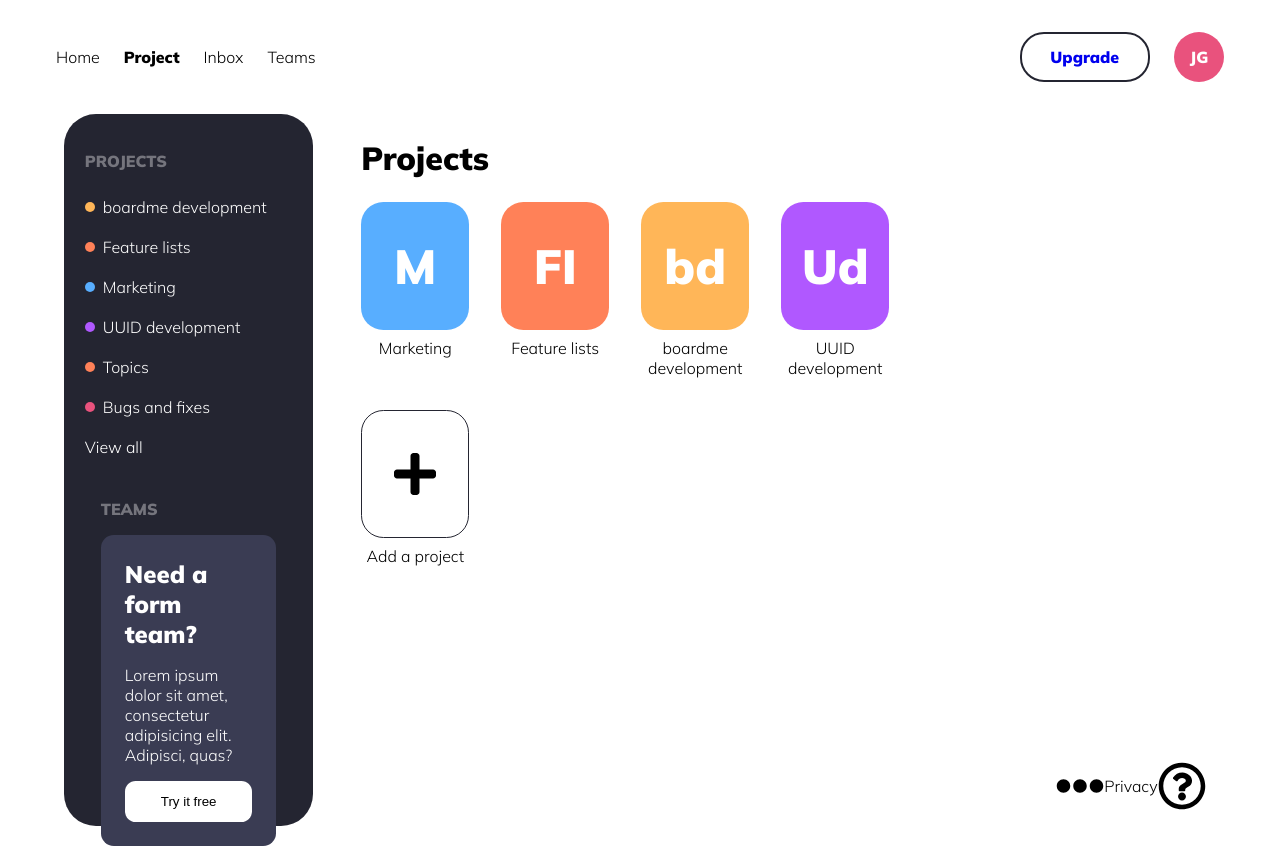
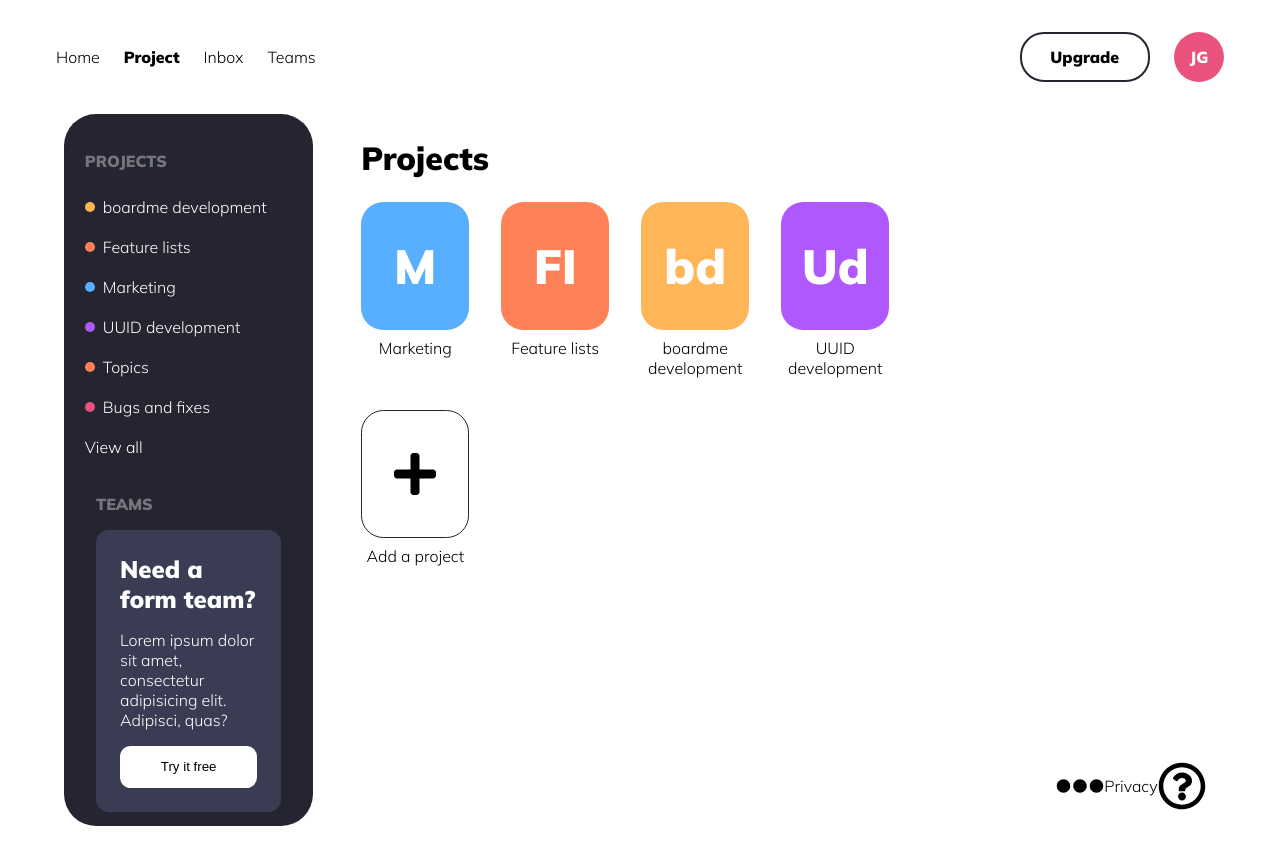
Before and after one commit to Akifcan/uidailydesign-admin, a plain HTML site: page index.html in a window 1280 px wide. After the commit the page ends 834 px from the top, so only its background shows below. Drawn offline with Linux system fonts and the light colour scheme.

Commit message:
aside error fixed |  upgrade button color changed | comment lines added

```diff
--- a/styles/main.scss
+++ b/styles/main.scss
@@ -1,5 +1,6 @@
 @import url('https://fonts.googleapis.com/css2?family=Mulish:wght@300;900&display=swap');
 
+//Variables
 $color-blue: #58AEFF;
 $color-orange: #FF8158;
 $color-yellow: #FFB658;
@@ -10,6 +11,7 @@ $color-pink: #E9527D;
 
 $font-mulish: 'Mulish', sans-serif;
 
+// Global
 *{
     margin: 0;
     padding: 0;
@@ -24,6 +26,8 @@ body{
     font-family: $font-mulish;
 }
 
+
+//Header
 header{
     min-height: 10vh;
     display: flex;
@@ -62,6 +66,7 @@ header{
     font-weight: bold;
     display: grid;
     place-items: center;
+    color: black;
 }
 
 .avatar{
@@ -75,6 +80,9 @@ header{
     font-weight: bold;
 }
 
+
+//Main Area
+
 .wrapper{
     height: 90vh;
     width: 90%;
@@ -84,6 +92,7 @@ header{
     display: flex;
 }
 
+// Aside
 .aside{
     display: flex;
     flex-direction: column;
@@ -142,7 +151,7 @@ header{
 }
 
 .teams{
-    padding: 1em;
+    padding: .7em;
 }
 
 .form-team{
@@ -167,6 +176,7 @@ header{
     padding: 1em;
 }
 
+// Main
 .main{
     position: relative;
     padding: 1.5em;
```
Also changed, not shown: styles/main.css, 1 other file.
